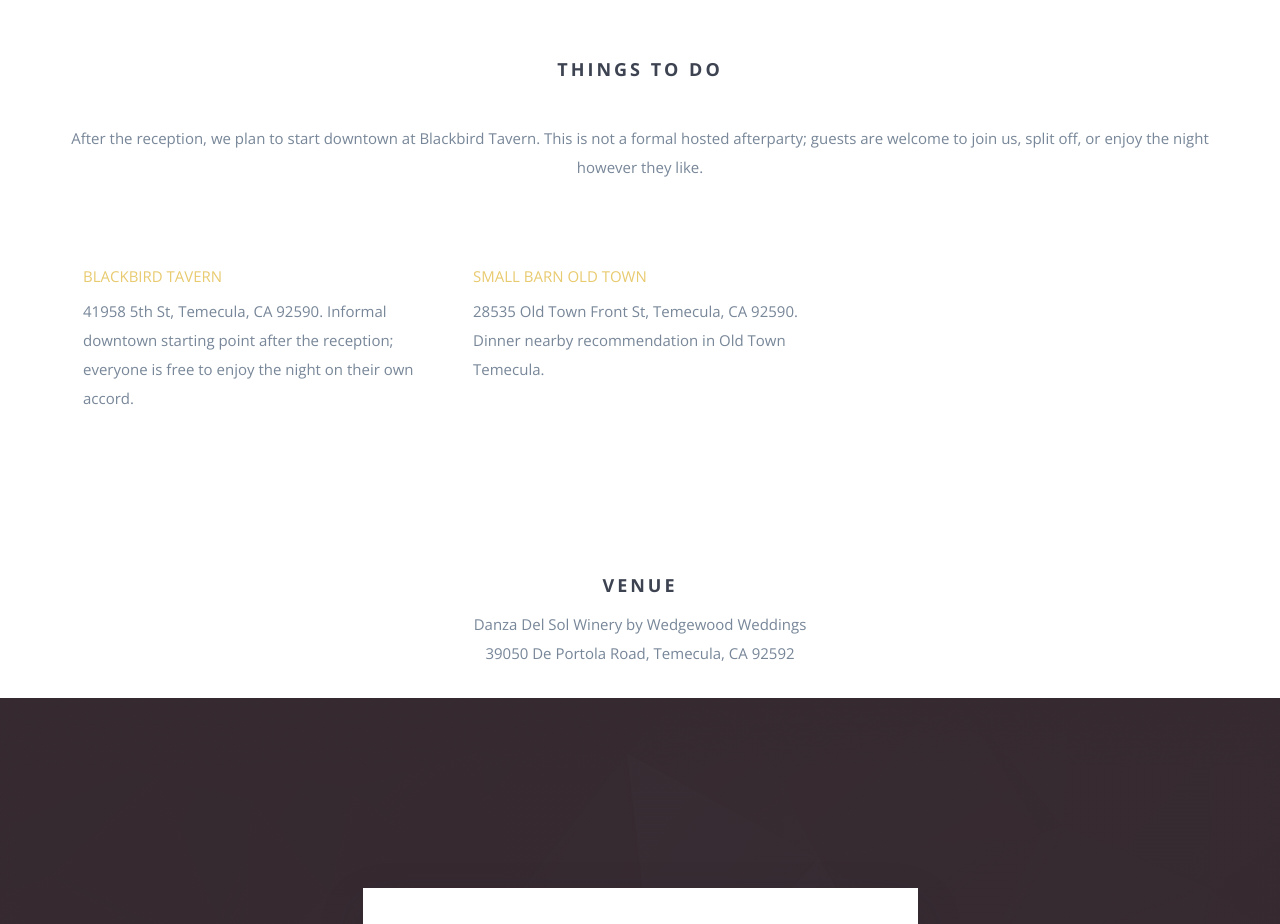
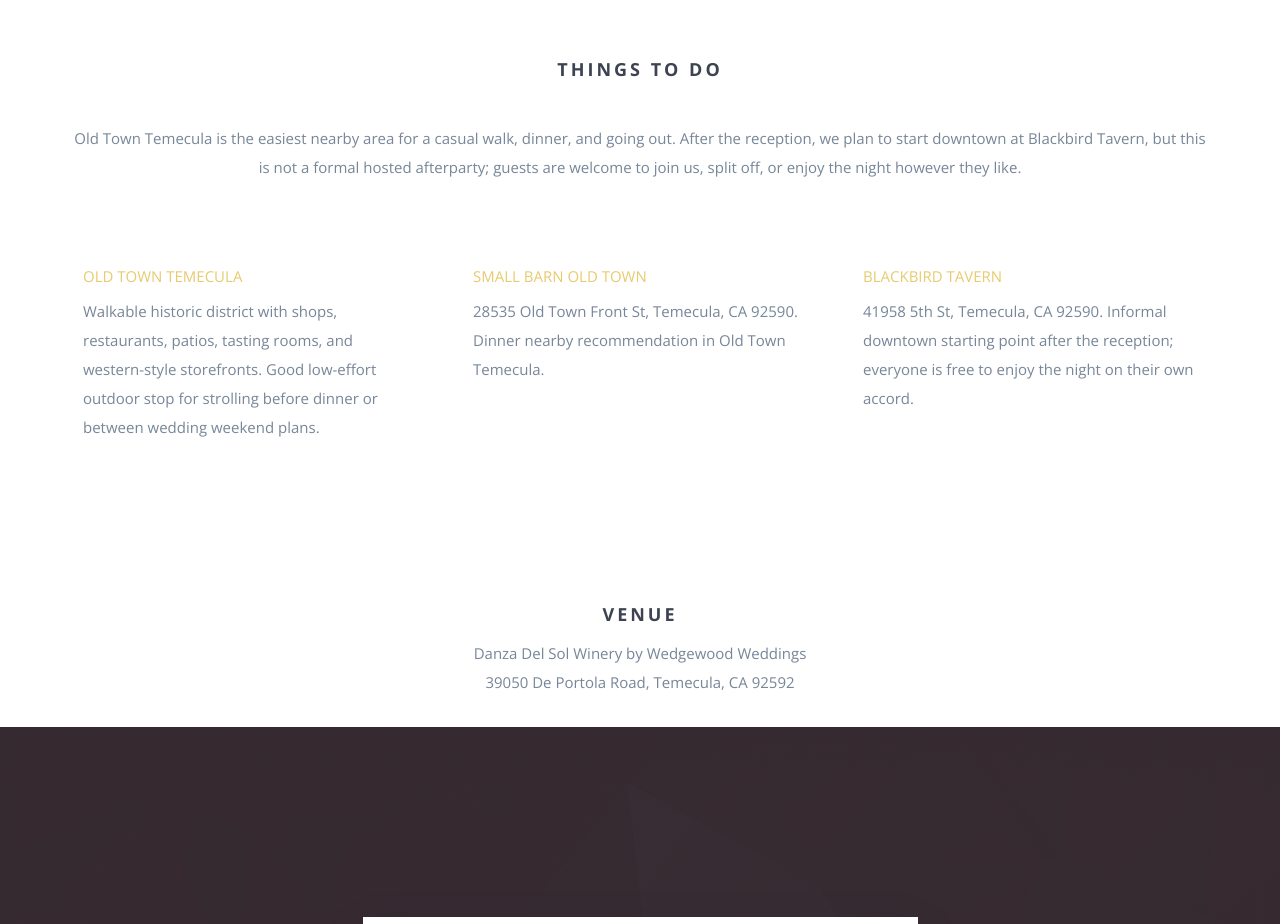
Before and after one commit to hamahitoh/wedding, a website: page index.html in a window 1280 px wide. Shown: the part 2260-3184 px from the top of the page. Drawn offline with nearby package versions, Linux system fonts and the light colour scheme; no server answers.

Commit message:
Add Old Town Temecula outdoor stop

```diff
--- a/index.html
+++ b/index.html
@@ -231,17 +231,21 @@
         <div class="row">
             <div class="col-md-12 text-center">
                 <h3 class="header">Things to do</h3>
-                <p id="site-things-intro">After the reception, we plan to start downtown at Blackbird Tavern. This is not a formal hosted afterparty; guests are welcome to join us, split off, or enjoy the night however they like.</p>
+                <p id="site-things-intro">Old Town Temecula is the easiest nearby area for a casual walk, dinner, and going out. After the reception, we plan to start downtown at Blackbird Tavern, but this is not a formal hosted afterparty; guests are welcome to join us, split off, or enjoy the night however they like.</p>
             </div>
         </div>
         <div class="row area-grid" id="site-things-grid">
             <div class="col-md-4">
-                <h5><a href="https://www.google.com/maps/search/?api=1&amp;query=Blackbird%20Tavern%2041958%205th%20St%20Temecula%20CA%2092590" target="_blank" rel="noopener">Blackbird Tavern</a></h5>
-                <p>41958 5th St, Temecula, CA 92590. Informal downtown starting point after the reception; everyone is free to enjoy the night on their own accord.</p>
+                <h5><a href="https://www.google.com/maps/search/?api=1&amp;query=Old%20Town%20Temecula%20CA" target="_blank" rel="noopener">Old Town Temecula</a></h5>
+                <p>Walkable historic district with shops, restaurants, patios, tasting rooms, and western-style storefronts. Good low-effort outdoor stop for strolling before dinner or between wedding weekend plans.</p>
             </div>
             <div class="col-md-4">
                 <h5><a href="https://www.google.com/maps/search/?api=1&amp;query=Small%20Barn%20Old%20Town%2028535%20Old%20Town%20Front%20St%20Temecula%20CA%2092590" target="_blank" rel="noopener">Small Barn Old Town</a></h5>
                 <p>28535 Old Town Front St, Temecula, CA 92590. Dinner nearby recommendation in Old Town Temecula.</p>
+            </div>
+            <div class="col-md-4">
+                <h5><a href="https://www.google.com/maps/search/?api=1&amp;query=Blackbird%20Tavern%2041958%205th%20St%20Temecula%20CA%2092590" target="_blank" rel="noopener">Blackbird Tavern</a></h5>
+                <p>41958 5th St, Temecula, CA 92590. Informal downtown starting point after the reception; everyone is free to enjoy the night on their own accord.</p>
             </div>
         </div>
     </div>
```
